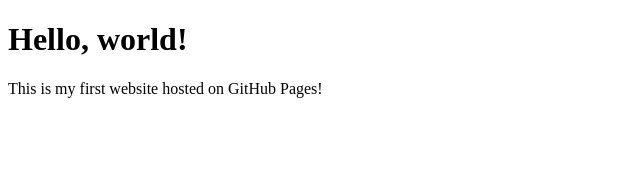
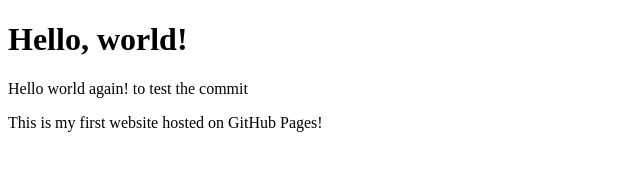
Before and after one commit to toto-XD/my-website, a plain HTML site: page my-website/INDEX.html in a window 1280 px wide. Shown: the whole page, without its empty margins (0-640 px from the left). Drawn offline with Linux system fonts and the light colour scheme.

Commit message:
added hello world again paragraph

```diff
--- a/my-website/INDEX.html
+++ b/my-website/INDEX.html
@@ -5,6 +5,7 @@
 </head>
 <body>
     <h1>Hello, world!</h1>
+    <p>Hello world again! to test the commit</p>
     <p>This is my first website hosted on GitHub Pages!</p>
 </body>
 </html>
```
